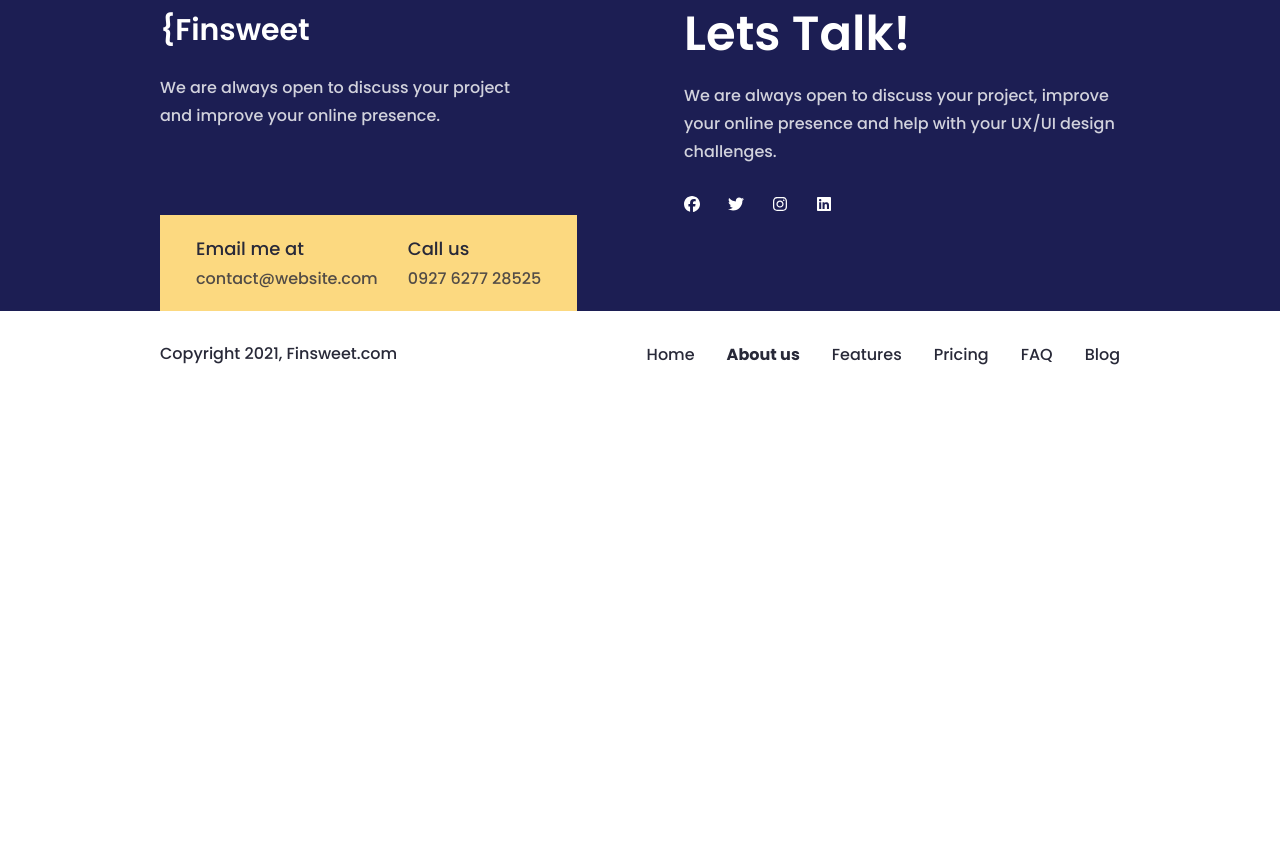
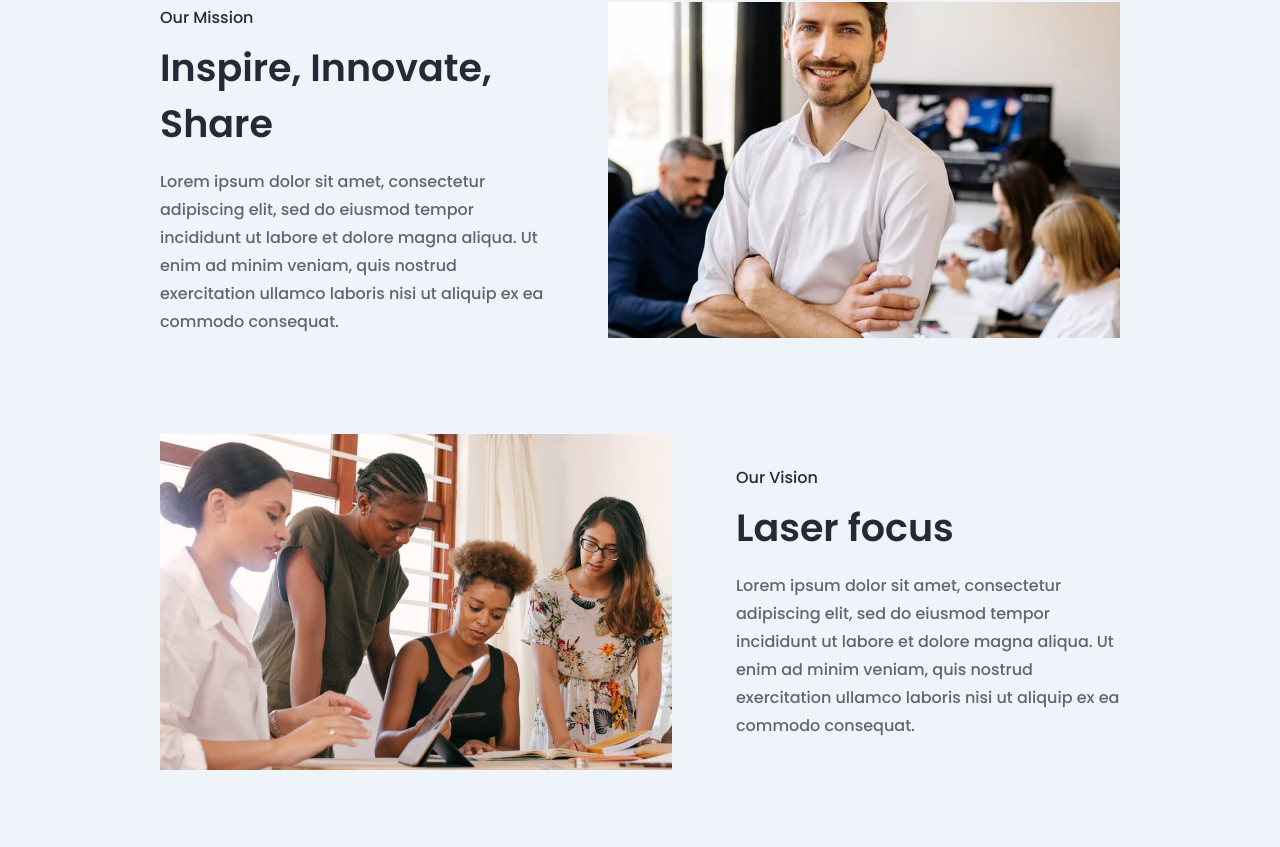
Before and after one commit to DaNaRim/ekreative-frontend-task2, a React (Create React App) app: page /aboutUs in a window 1280 px wide. Shown: the part 2213-3060 px from the top of the page. Before the commit the page ends 2612 px from the top, so only its background shows below. Built offline with nearby package versions, Linux system fonts and the light colour scheme.

Commit message:
ADD MissionAndVision section in AboutUsPage.

```diff
--- /dev/null
+++ b/src/common/components/sections/MissionAndVision/MissionAndVision.jsx
@@ -0,0 +1,34 @@
+import our_mission from "assets/img/our_mission.png";
+import our_vision from "assets/img/our_vision.png";
+import styles from "./MissionAndVision.module.scss";
+
+const MissionAndVision = () => (
+  <section className={styles.mission_and_vision}>
+    <article>
+      <div className={styles.text_wrapper}>
+        <p className={styles.pre_header}>Our Mission</p>
+        <h3>Inspire, Innovate, Share</h3>
+        <p className={styles.desc}>
+          Lorem ipsum dolor sit amet, consectetur adipiscing elit, sed do eiusmod tempor incididunt ut labore
+          et dolore magna aliqua. Ut enim ad minim veniam, quis nostrud exercitation ullamco laboris nisi ut
+          aliquip ex ea commodo consequat.
+        </p>
+      </div>
+      <img src={our_mission} alt="A man smiling in front of a team meeting" height="672" width="1030"/>
+    </article>
+    <article>
+      <img src={our_vision} alt="Four people at team meeting" height="668" width="1028"/>
+      <div className={styles.text_wrapper}>
+        <p className={styles.pre_header}>Our Vision</p>
+        <h3>Laser focus</h3>
+        <p className={styles.desc}>
+          Lorem ipsum dolor sit amet, consectetur adipiscing elit, sed do eiusmod tempor incididunt ut labore
+          et dolore magna aliqua. Ut enim ad minim veniam, quis nostrud exercitation ullamco laboris nisi ut
+          aliquip ex ea commodo consequat.
+        </p>
+      </div>
+    </article>
+  </section>
+);
+
+export default MissionAndVision;
--- /dev/null
+++ b/src/common/components/sections/MissionAndVision/MissionAndVision.module.scss
@@ -0,0 +1,43 @@
+@import "src/assets/styles/color-palette";
+@import "src/assets/styles/style-templates";
+@import "src/assets/styles/style-constants";
+
+.mission_and_vision {
+  padding: $sectionPaddingY $sectionPaddingX;
+  color: $dark_blue;
+  background-color: $accent;
+
+  article {
+    display: flex;
+    align-items: center;
+    justify-content: space-between;
+
+    &:not(:first-child) {
+      margin-top: 6em;
+    }
+
+    .text_wrapper {
+      width: 40%;
+
+      .pre_header{
+        @extend .label2;
+      }
+
+      h3 {
+        margin-top: 0.2em;
+      }
+
+      .desc {
+        @extend .body1;
+        margin-top: 1em;
+        opacity: $opacity7;
+      }
+    }
+
+    img {
+      width: 32em;
+      height: 21em;
+      object-fit: cover;
+    }
+  }
+}
--- a/src/common/pages/AboutUsPage/AboutUsPage.jsx
+++ b/src/common/pages/AboutUsPage/AboutUsPage.jsx
@@ -1,4 +1,5 @@
 import AboutUsHeader from "../../components/sections/AboutUsHeader/AboutUsHeader";
+import MissionAndVision from "../../components/sections/MissionAndVision/MissionAndVision";
 import OurProcess from "../../components/sections/OurProcess/OurProcess";
 import WhoWeAre from "../../components/sections/WhoWeAre/WhoWeAre";
 
@@ -8,34 +9,8 @@ const AboutUsPage = () => {
       <AboutUsHeader/>
       <WhoWeAre/>
       <OurProcess/>
+      <MissionAndVision/>
 
-
-      {/*<section className="mission_and_vision col_dark_blue">*/}
-      {/*  <article>*/}
-      {/*    <div className="text_wrapper">*/}
-      {/*      <p className="label2">Our Mission</p>*/}
-      {/*      <h3>Inspire, Innovate, Share</h3>*/}
-      {/*      <p className="body1">*/}
-      {/*        Lorem ipsum dolor sit amet, consectetur adipiscing elit, sed do eiusmod tempor incididunt ut labore*/}
-      {/*        et dolore magna aliqua. Ut enim ad minim veniam, quis nostrud exercitation ullamco laboris nisi ut*/}
-      {/*        aliquip ex ea commodo consequat.*/}
-      {/*      </p>*/}
-      {/*    </div>*/}
-      {/*    <img src="../img/our_mission.png" alt="a man smiling in front of a team meeting" height="672" width="1030"/>*/}
-      {/*  </article>*/}
-      {/*  <article>*/}
-      {/*    <img src="../img/our_vision.png" alt="four people at team meeting" height="668" width="1028"/>*/}
-      {/*    <div className="text_wrapper">*/}
-      {/*      <p className="label2">Our Vision</p>*/}
-      {/*      <h3>Laser focus</h3>*/}
-      {/*      <p className="body1">*/}
-      {/*        Lorem ipsum dolor sit amet, consectetur adipiscing elit, sed do eiusmod tempor incididunt ut labore*/}
-      {/*        et dolore magna aliqua. Ut enim ad minim veniam, quis nostrud exercitation ullamco laboris nisi ut*/}
-      {/*        aliquip ex ea commodo consequat.*/}
-      {/*      </p>*/}
-      {/*    </div>*/}
-      {/*  </article>*/}
-      {/*</section>*/}
 
       {/*<section className="our_benefits col_dark_blue">*/}
       {/*  <h2>The benefits of working with us</h2>*/}
```
